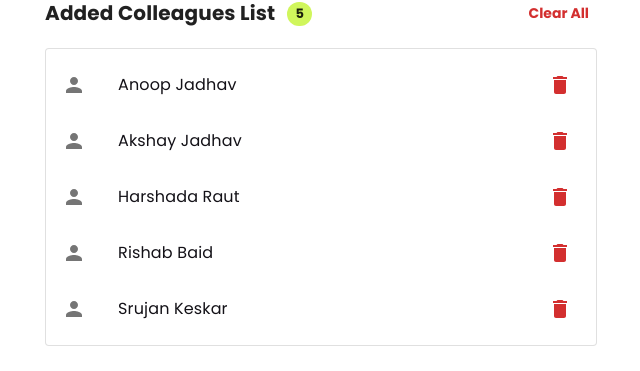
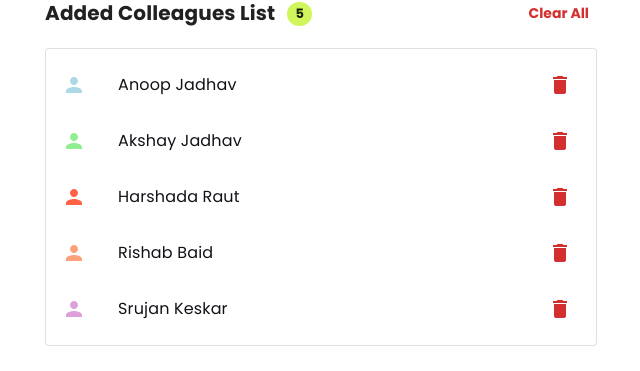
Before and after one commit to anoop-jadhav-ui/pp-react-app, a React (Vite) app: page / in a window 1280 px wide. Shown: the part 344-715 px from the top of the page, without its empty margins (319-959 px from the left). Built offline with nearby package versions, Linux system fonts and the light colour scheme.

Commit message:
assign random colors

```diff
--- a/src/components/organisms/AddUserForm/AddUserForm.tsx
+++ b/src/components/organisms/AddUserForm/AddUserForm.tsx
@@ -3,6 +3,7 @@ import { observer } from "mobx-react-lite";
 import { FormProvider, SubmitHandler, useForm } from "react-hook-form";
 import { useTeamMemberStore } from "../../../contexts/TeamMembersStoreProvider";
 import { TeamMember } from "../../../store/teamMembersStore";
+import { getRandomColor } from "../../../utils/colorUtils";
 import ControlledTextField from "../../molecules/ControlledTextField/ControlledTextField";
 
 interface AddTeammateForm {
@@ -26,6 +27,7 @@ const AddUserForm = observer(() => {
     const newColleague: TeamMember = {
       id: teamMemberList.length,
       name: colleagueName,
+      color: getRandomColor(),
     };
     setTeamMemberList([...teamMemberList, newColleague]);
   };
--- a/src/components/organisms/AddedBuddyList/AddedBuddyList.tsx
+++ b/src/components/organisms/AddedBuddyList/AddedBuddyList.tsx
@@ -103,7 +103,11 @@ const AddedBuddyList = observer(() => {
                 <ListItem key={colleague.name} sx={{ p: 0 }}>
                   <ListItemButton>
                     <ListItemIcon>
-                      <PersonIcon />
+                      <PersonIcon
+                        sx={{
+                          fill: colleague.color,
+                        }}
+                      />
                     </ListItemIcon>
                     <ListItemText primary={colleague.name} />
                     <IconButton
--- a/src/utils/colorUtils.ts
+++ b/src/utils/colorUtils.ts
@@ -175,6 +175,11 @@ const cssColors = [
   "YellowGreen",
 ];
 
+function getRandomColor(): string {
+  const randomIndex = Math.floor(Math.random() * cssColors.length);
+  return cssColors[randomIndex];
+}
+
 /**
  * Convert a CSS color name to its hexadecimal representation.
  * @param colorName - The CSS color name (e.g., "red", "blue", "green", etc.).
@@ -195,15 +200,9 @@ function cssColorNameToHex(colorName: string): string {
     return "";
   }
 
-  const r = parseInt(rgbValues[0], 10)
-    .toString(16)
-    .padStart(2, "0");
-  const g = parseInt(rgbValues[1], 10)
-    .toString(16)
-    .padStart(2, "0");
-  const b = parseInt(rgbValues[2], 10)
-    .toString(16)
-    .padStart(2, "0");
+  const r = parseInt(rgbValues[0], 10).toString(16).padStart(2, "0");
+  const g = parseInt(rgbValues[1], 10).toString(16).padStart(2, "0");
+  const b = parseInt(rgbValues[2], 10).toString(16).padStart(2, "0");
 
   return `#${r}${g}${b}`;
 }
@@ -245,4 +244,5 @@ export {
   cssColors,
   cssColorNameToHex,
   calculateContrastRatioHex,
+  getRandomColor,
 };
```
